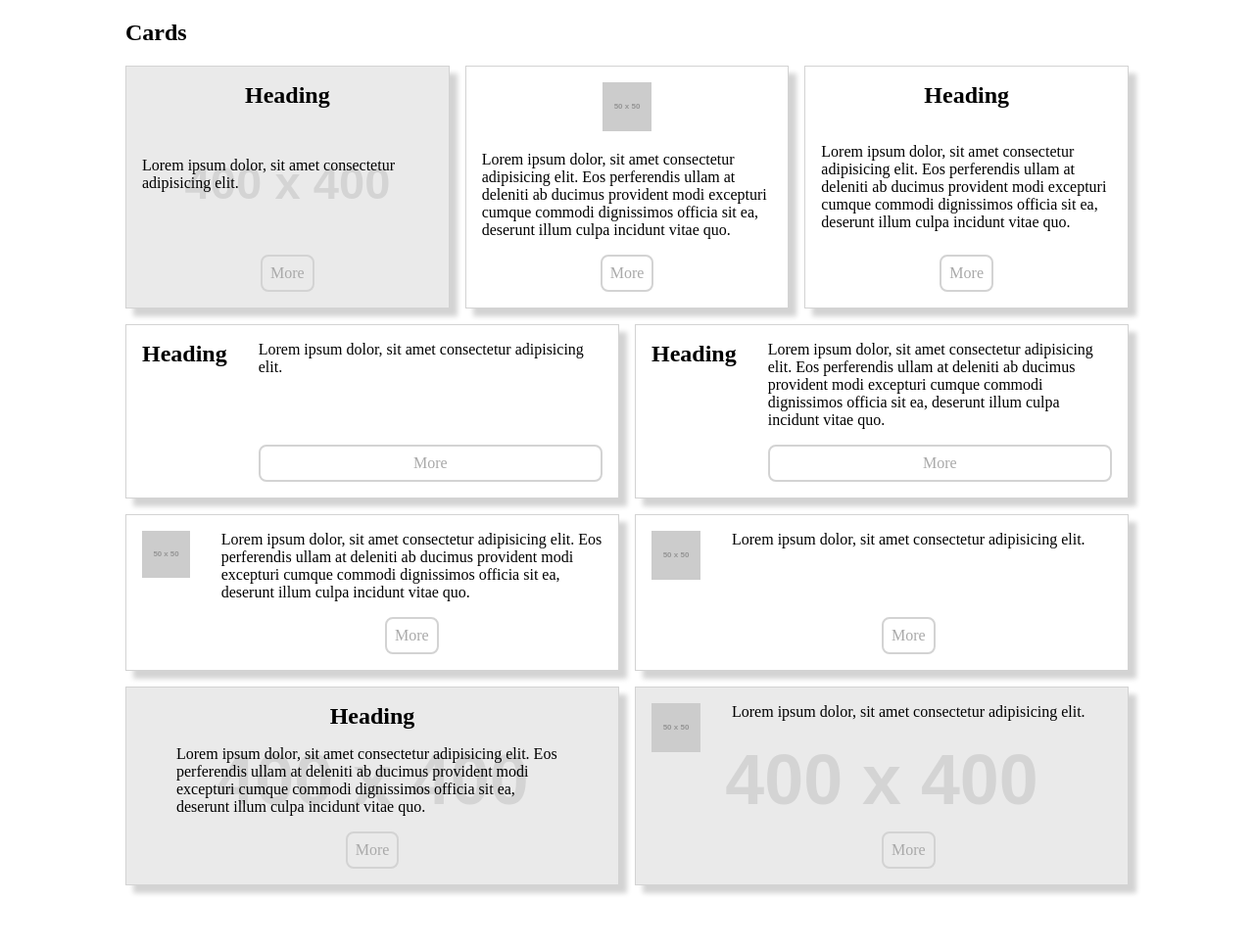
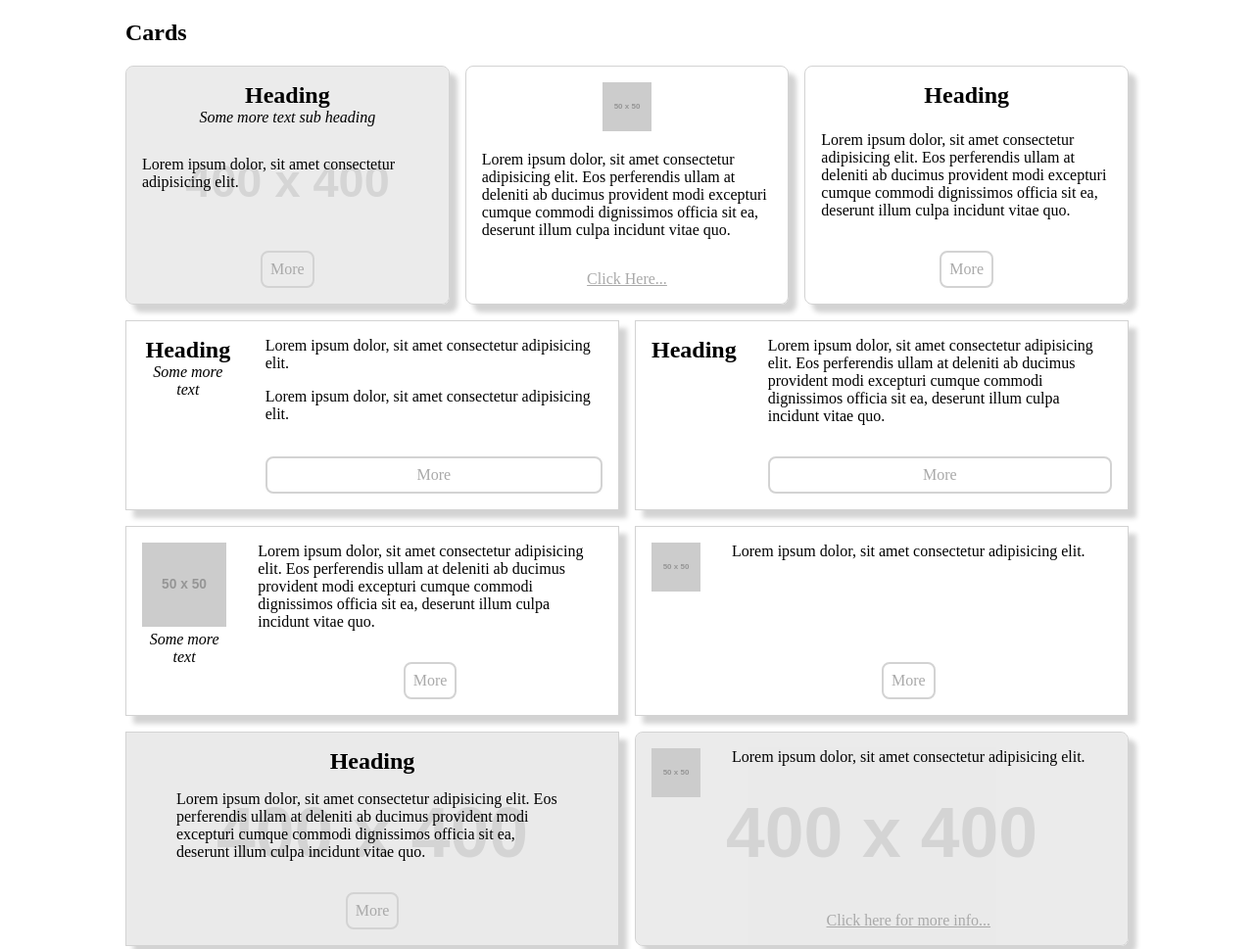
Before and after one commit to ridmic/html, a plain HTML site: page index.html in a window 1280 px wide. Shown: the top 969 px of the page at 98% size. Before the commit the page ends 920 px from the top, so only its background shows below. Drawn offline with Linux system fonts and the light colour scheme; placeholder pictures from the web are drawn by us.

Commit message:
Updated and tidied up.

```diff
--- /dev/null
+++ b/cards.css
@@ -0,0 +1,278 @@
+/* ******************************** */
+/* Card Wrappers */
+/* ******************************** */
+
+/* Flexible Cards */
+.card-wrapper-flex {
+    display: flex;
+    flex-direction: row;
+    flex-wrap: wrap;
+
+    gap: var(--gap-card);
+    margin-block: var(--gap-card);
+}
+.card-wrapper-flex > * {
+    flex: 1;
+}
+.card-wrapper-flex * {
+    margin: 0;
+    padding: 0;
+}
+
+/* Grid Cards - can be auto-fit or auto-fill */
+.card-wrapper-grid {
+    display: grid;
+    grid-template-columns: repeat(auto-fit, minmax(var(--min-card-width), 1fr));
+
+    gap: var(--gap-card);
+    margin-block: var(--gap-card);
+}
+.card-wrapper-grid--fill {
+    grid-template-columns: repeat(auto-fill, minmax(var(--min-card-width), 1fr));
+}
+.card-wrapper-grid * {
+    margin: 0;
+    padding: 0;
+}
+
+/* Use container queries to control the cards if available */
+.card-wrapper-grid .card-container,
+.card-wrapper-flex .card-container {
+    container-type: inline-size;
+
+    min-width: var(--min-card-width);
+    max-width: var(--max-card-width);
+}
+
+/* ******************************** */
+/* Basic Card */
+/* ******************************** */
+/*
+    A Simple stacked responsive card
+    that accepts header, body and footer.
+*/
+/* ******************************** */
+.card-1 {
+    --_shadow-width: calc(var(--gap-card) / 2);
+
+    position: relative;
+    overflow: hidden;
+
+    display: flex;
+    flex-direction: column;
+    align-items: center;
+    align-content: space-between;
+
+    gap: var(--gap-card);
+
+    border: 1px solid lightgray;
+    box-shadow: var(--_shadow-width) var(--_shadow-width) 5px lightgray;
+
+    height: 100%;
+    padding: var(--gap-card);
+}
+.card-1 > * {
+    flex: 1;
+}
+/* Card Modifiers */
+.card-1--rounded {
+    border-radius: var(--radius-card);
+}
+.card-1--align-left {
+    align-items: flex-start;
+}
+.card-1--align-right {
+    align-items: flex-end;
+}
+
+/* ******************************** */
+/* Side Bard Card */
+/*
+    A Sidebar / stacked responsive card
+    that accepts header, body and footer.
+    The card will switch to simple stacked
+    if the container gets to small.
+*/
+/* ******************************** */
+.card-2 {
+    --_shadow-width: calc(var(--gap-card) / 2);
+
+    position: relative;
+    overflow: hidden;
+
+    display: flex;
+    flex-direction: row;
+    align-items: start;
+    align-content: space-between;
+    gap: var(--gap-card);
+
+    border: 1px solid lightgray;
+    box-shadow: var(--_shadow-width) var(--_shadow-width) 5px lightgray;
+
+    height: 100%;
+    padding: var(--gap-card);
+}
+.card-2 .card-sb-left > *,
+.card-2 .card-sb-right > * {
+    flex: 1;
+}
+.card-2 .card-sb-left {
+}
+.card-2 .card-sb-right {
+    display: flex;
+    flex-direction: column;
+    align-items: center;
+    align-content: space-between;
+    gap: var(--gap-card);
+
+    height: 100%;
+    margin-left: var(--gap-card);
+}
+
+/* Card Modifiers */
+.card-2--rounded {
+    border-radius: var(--radius-card);
+}
+.card-2--align-left {
+    align-items: flex-start;
+}
+.card-2--align-right {
+    align-items: flex-end;
+}
+
+/* ******************************** */
+/* Common Card Attributes / Features */
+/* ******************************** */
+
+/* Header Element */
+.card-header {
+    text-align: center;
+}
+.card-header--wide {
+    width: 100%
+}
+.card-1--align-left .card-header--wide,
+.card-2--align-left .card-header--wide {
+    text-align: left;
+}
+.card-1--align-right .card-header--wide,
+.card-2--align-right .card-header--wide {
+    text-align: right;
+}
+.card-1--align-left .card-header,
+.card-2--align-left .card-header {
+    text-align: left;
+}
+.card-1--align-right .card-header,
+.card-2--align-right .card-header {
+    text-align: right;
+}
+
+/* Body Element */
+.card-body {
+    max-width: var(--max-text-width);
+}
+.card-body p {
+    margin-bottom: var(--gap-card);
+}
+.card-1--align-left .card-body
+.card-2--align-left .card-body {
+    text-align: left;
+}
+.card-1--align-right .card-body
+.card-2--align-right .card-body,
+.card-1--align-right p,
+.card-2--align-right p {
+    text-align: right;
+}
+
+/* Footer Element */
+.card-footer {
+    display: flex;
+    flex-direction: row;
+    align-items: end;
+}
+.card-footer--wide {
+    width: 100%;
+}
+
+.card-footer a {
+    color: darkgray;
+}
+.card-footer a:hover,
+.card-footer a:focus {
+    color: black;
+}
+
+/* Image Sub-Element */
+.card-image {
+    object-fit: cover;
+    width: 100%;
+    margin: auto;
+}
+.card-image--round {
+    border-radius: 50%;
+}
+.card-image--full {
+    margin-top: calc(var(--gap-card) * -1);
+    margin-left: calc(var(--gap-card) * -1);
+    width: calc(100% + (var(--gap-card) * 2));
+    height: auto;
+}
+
+/* Image Background Sub-Element */
+.card-bkimage {
+    position: absolute;
+    height: 100%;
+    opacity: .4;
+
+    margin-top: calc(var(--gap-card) * -1);
+    object-fit: cover;
+    width: 100%;
+    z-index: -1;
+}
+.card-2 .card-bkimage {
+    margin-left: calc(var(--gap-card) * -1);
+}
+
+/* Button Sub-Element */
+a.card-button{
+    display: block;
+    padding: .5em;
+    width: 100%;
+    border-radius: 0.5em;
+    min-width: max(var(--min-button-width), max-content);
+
+    text-align: center;
+    text-decoration: none;
+
+    color: darkgray;
+    border: 2px solid lightgray;
+}
+a.card-button:hover,
+a.card-button:focus {
+    color: black;
+    background-color: lightgray;
+    border: 2px solid darkgray;
+}
+
+/* ******************************** */
+/* container control  */
+/* ******************************** */
+@container (max-width: 400px) {
+    .card-2  {
+        flex-direction: column;
+        align-items: center;
+        align-content: space-between;
+        }
+}
+
+
+/* Dev Only - comment out */
+/* .card-wrapper-grid,
+.card-wrapper-flex {
+    padding: 1em;
+}
+div {
+    border: 1px dashed red;
+} */
--- a/index.html
+++ b/index.html
@@ -5,6 +5,7 @@
   <meta charset="UTF-8">
   <meta name="viewport" content="width=device-width, initial-scale=1">
   <link rel="stylesheet" href="styles.css">
+  <link rel="stylesheet" href="cards.css">
   <title></title>
 </head>
 
@@ -17,10 +18,11 @@
       <div class="card-wrapper-grid">
 
         <div class="card-container">
-          <img class="card-bkimage" src="https://placehold.co/400" alt="">
-          <div class="card-1">
+          <div class="card-1 card-1--rounded">
+            <img class="card-bkimage" src="https://placehold.co/400" alt="">
             <div class="card-header">
               <h2>Heading</h2>
+              <p><i>Some more text sub heading</i></p>
             </div>
             <div class="card-body">
               <p>Lorem ipsum dolor, sit amet consectetur adipisicing elit. </p>
@@ -31,7 +33,7 @@
           </div>
         </div>
         <div class="card-container">
-          <div class="card-1">
+          <div class="card-1 card-1--rounded">
             <div class="card-header">
               <img class="card-image" src="https://placehold.co/50" alt="">
             </div>
@@ -41,12 +43,12 @@
                 quo.</p>
             </div>
             <div class="card-footer">
-              <a class="card-button" href="#">More</a>
+              <a href="#">Click Here...</a>
             </div>
           </div>
         </div>
         <div class="card-container">
-          <div class="card-1">
+          <div class="card-1 card-1--rounded">
             <div class="card-header card-header">
               <h2>Heading</h2>
             </div>
@@ -70,10 +72,12 @@
             <div class="card-sb-left">
               <div class="card-header">
                 <h2>Heading</h2>
+                <p><i>Some more text</i></p>
               </div>
             </div>
             <div class="card-sb-right">
               <div class="card-body">
+                <p>Lorem ipsum dolor, sit amet consectetur adipisicing elit. </p>
                 <p>Lorem ipsum dolor, sit amet consectetur adipisicing elit. </p>
               </div>
               <div class="card-footer card-footer--wide">
@@ -115,6 +119,7 @@
             <div class="card-sb-left">
               <div class="card-header">
                 <img class="card-image" src="https://placehold.co/50" alt="">
+                <p><i>Some more text</i></p>
               </div>
             </div>
             <div class="card-sb-right">
@@ -154,8 +159,8 @@
       <div class="card-wrapper-grid">
 
         <div class="card-container">
-          <img class="card-bkimage" src="https://placehold.co/400" alt="">
           <div class="card-1">
+            <img class="card-bkimage" src="https://placehold.co/400" alt="">
             <div class="card-header">
               <h2>Heading</h2>
             </div>
@@ -173,8 +178,8 @@
         </div>
 
         <div class="card-container">
-          <img class="card-bkimage" src="https://placehold.co/400" alt="">
-          <div class="card-2">
+          <div class="card-2 card-2--rounded">
+            <img class="card-bkimage" src="https://placehold.co/400" alt="">
             <div class="card-sb-left">
               <div class="card-header">
                 <img class="card-image" src="https://placehold.co/50" alt="">
@@ -185,7 +190,7 @@
                 <p>Lorem ipsum dolor, sit amet consectetur adipisicing elit. </p>
               </div>
               <div class="card-footer">
-                <a class="card-button" href="#">More</a>
+                <a href="#">Click here for more info...</a>
               </div>
             </div>
 
--- a/styles.css
+++ b/styles.css
@@ -9,7 +9,7 @@
     --min-button-width: 300px;
 
     --gap-card: 1em;
-    --gap-card: 1em;
+    --radius-card: .5em;
 }
 
 *, *::before, *::after {
@@ -21,205 +21,3 @@ section {
     margin-inline: auto;
     padding: 0;
 }
-
-/* Card Wrappers */
-.card-wrapper-flex {
-    display: flex;
-    flex-direction: row;
-    flex-wrap: wrap;
-
-    gap: var(--gap-card);
-    margin-block: var(--gap-card);
-}
-.card-wrapper-flex > * {
-    flex: 1;
-}
-
-.card-wrapper-grid {
-    display: grid;
-    grid-template-columns: repeat(auto-fit, minmax(var(--min-card-width), 1fr));
-
-    gap: var(--gap-card);
-    margin-block: var(--gap-card);
-}
-.card-wrapper-grid--fill {
-    grid-template-columns: repeat(auto-fill, minmax(var(--min-card-width), 1fr));
-}
-
-.card-wrapper-grid *,
-.card-wrapper-flex * {
-    margin: 0;
-    padding: 0;
-}
-
-.card-wrapper-grid .card-container,
-.card-wrapper-flex .card-container {
-    container-type: inline-size;
-
-    min-width: var(--min-card-width);
-    max-width: var(--max-card-width);
-
-    position: relative;
-}
-
-/* Basic Card */
-.card-1 {
-    --_shadow-width: calc(var(--gap-card) / 2);
-
-    display: flex;
-    flex-direction: column;
-    align-items: center;
-    align-content: space-between;
-
-    gap: var(--gap-card);
-
-    border: 1px solid lightgray;
-    box-shadow: var(--_shadow-width) var(--_shadow-width) 5px lightgray;
-
-    height: 100%;
-    padding: var(--gap-card);
-}
-.card-1--align-left {
-    align-items: flex-start;
-}
-.card-1--align-right {
-    align-items: flex-end;
-}
-.card-1 > * {
-    flex: 1;
-}
-
-.card-2 {
-    --_shadow-width: calc(var(--gap-card) / 2);
-
-    display: flex;
-    flex-direction: row;
-    align-items: start;
-    align-content: space-between;
-    gap: var(--gap-card);
-
-    border: 1px solid lightgray;
-    box-shadow: var(--_shadow-width) var(--_shadow-width) 5px lightgray;
-
-    height: 100%;
-    padding: var(--gap-card);
-}
-.card-2--align-left {
-    align-items: flex-start;
-}
-.card-2--align-right {
-    align-items: flex-end;
-}
-
-.card-2 .card-sb-left {
-}
-.card-2 .card-sb-right {
-    display: flex;
-    flex-direction: column;
-    align-items: center;
-    align-content: space-between;
-    gap: var(--gap-card);
-
-    height: 100%;
-    margin-left: var(--gap-card);
-}
-.card-2 .card-sb-left > *,
-.card-2 .card-sb-right > * {
-    flex: 1;
-}
-
-.card-header {
-}
-.card-header--wide {
-    text-align: center;
-    width: 100%
-}
-.card-1--align-left .card-header--wide,
-.card-2--align-left .card-header--wide {
-    text-align: left;
-}
-.card-1--align-right .card-header--wide,
-.card-2--align-right .card-header--wide {
-    text-align: right;
-}
-
-.card-image {
-    object-fit: cover;
-    width: 100%;
-    margin: auto;
-}
-.card-image--round {
-    border-radius: 50%;
-}
-.card-image--full {
-    margin-top: calc(var(--gap-card) * -1);
-    margin-left: calc(var(--gap-card) * -1);
-    width: calc(100% + (var(--gap-card) * 2));
-    height: auto;
-}
-
-.card-bkimage {
-    position: absolute;
-    height: 100%;
-    opacity: .4;
-
-    object-fit: cover;
-    width: 100%;
-    z-index: -1;
-}
-
-.card-1--align-right .card-body
-.card-2--align-right .card-body {
-    text-align: right;
-}
-
-.card-body {
-    max-width: var(--max-text-width);
-}
-
-
-.card-footer {
-    display: flex;
-    flex-direction: row;
-    align-items: end;
-}
-.card-footer--wide {
-    width: 100%;
-}
-
-.card-button {
-    display: block;
-    padding: .5em;
-    width: 100%;
-    border-radius: 0.5em;
-    min-width: max(var(--min-button-width), max-content);
-
-    text-align: center;
-    text-decoration: none;
-
-    color: darkgray;
-    border: 2px solid lightgray;
-}
-.card-button:hover,
-.card-button:focus {
-    background-color: lightgray;
-    border: 2px solid darkgray;
-}
-
-@container (max-width: 400px) {
-    .card-2  {
-        flex-direction: column;
-        align-items: center;
-        align-content: space-between;
-        }
-}
-
-
-/* Dev Only - comment out */
-/* .card-wrapper-grid,
-.card-wrapper-flex {
-    padding: 1em;
-}
-div {
-    border: 1px dashed red;
-} */
```
